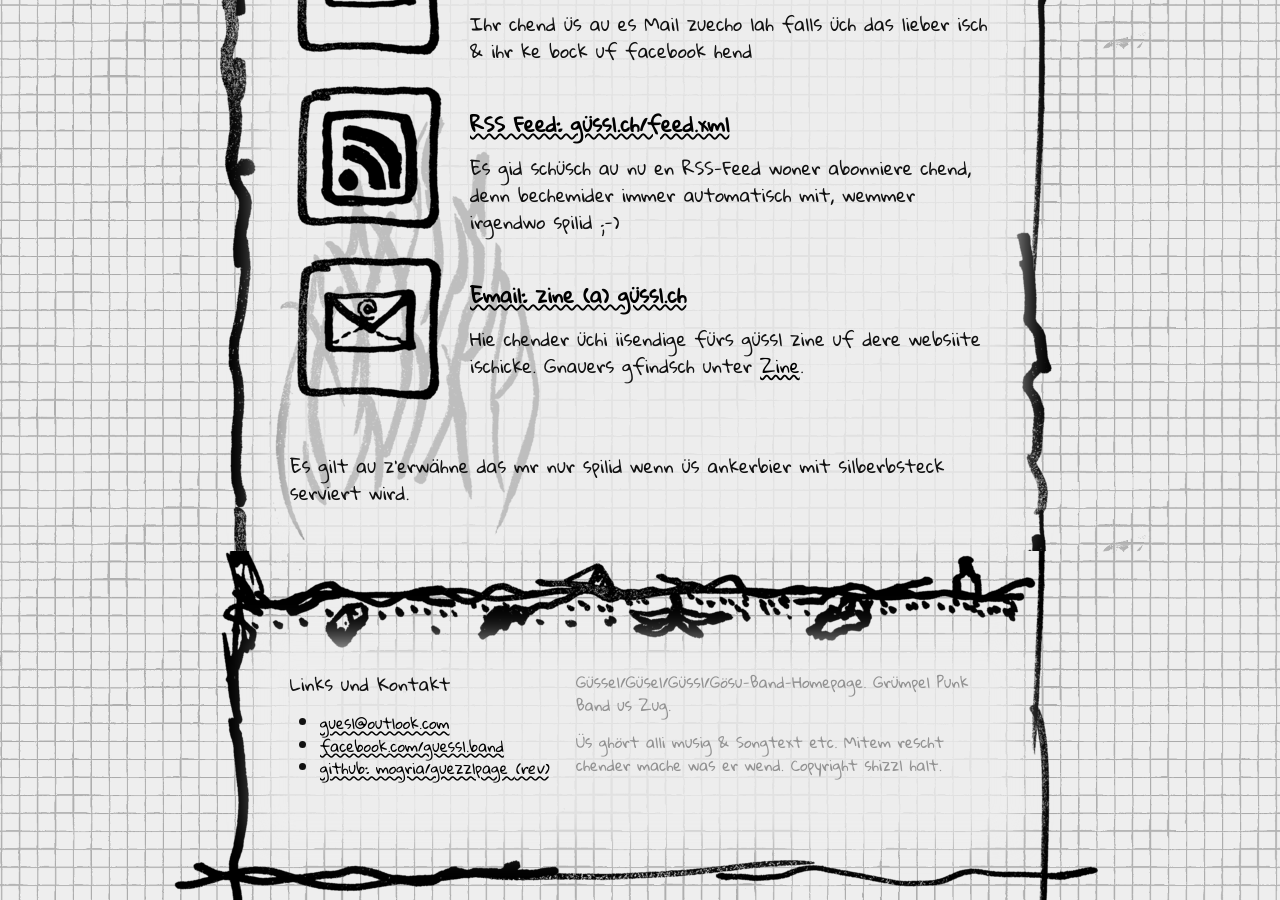
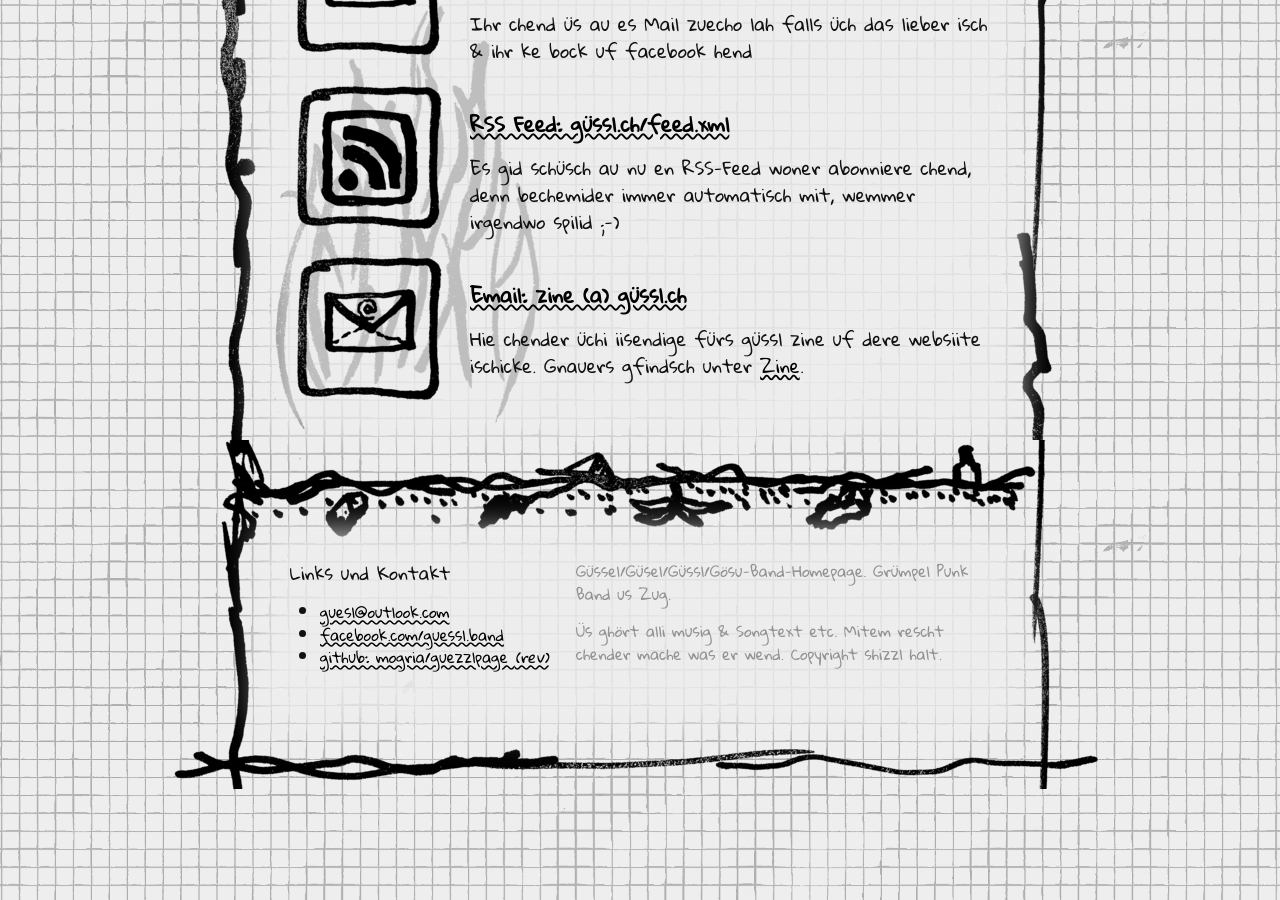
Before and after one commit to mogria/guezzlpage, a Jekyll site: the page built from kontakt.html, in a window 1280 px wide and 900 px high, scrolled down 931 px. Built offline with Jekyll 4.4.1, drawn with Linux system fonts in a browser that asks for light colours.

Commit message:
clean up contact page

```diff
--- a/kontakt.html
+++ b/kontakt.html
@@ -59,7 +59,3 @@ menu_link_image: /img/nav-kontakt.png
     <p class="contact-description">Hie chender üchi iisendige fürs güssl zine uf dere websiite ischicke. Gnauers gfindsch unter <a href="/zines/">Zine</a>.<p>
 </div>
 <div class="clear" />
-
-<p>&nbsp;</p>
-
-<p>Es gilt au z'erwähne das mr nur spilid wenn üs ankerbier mit silberbsteck serviert wird.</p>
```
